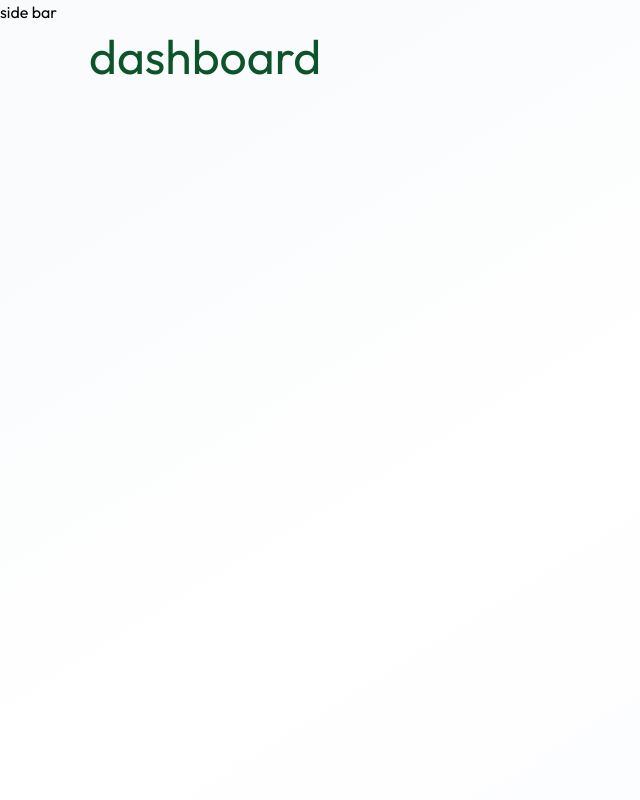
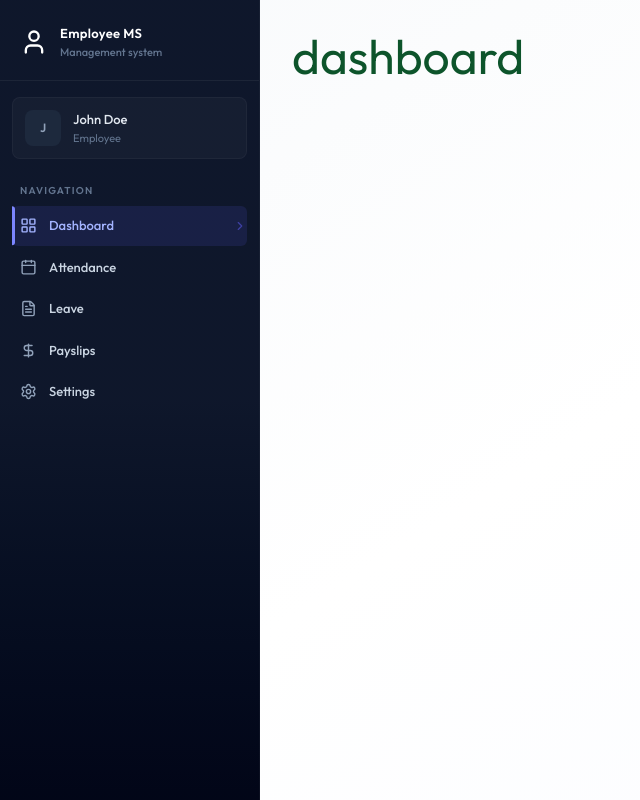
Before and after one commit to Xlence1624/Employee-management-system, a React (Vite) app in the folder Client/: page /dashboard in a window 1280 px wide. Shown: the whole page, without its empty margins (0-640 px from the left). Built offline with nearby package versions, Linux system fonts and the light colour scheme.

Commit message:
created the sidebar and its navigations
Signed-off-by: Xlence1624 <xlence1624@gmail.com>

```diff
--- a/Client/src/App.jsx
+++ b/Client/src/App.jsx
@@ -31,7 +31,7 @@
           <Route path="/settings" element={<Settings />} />
         </Route>
         <Route path="/print/payslips/:id" element={<Printpayslip />} />
-        <Route path="*" element={<Navigate to="/dashboard" replace />} />
+        <Route path="*" element={<Navigate to="/login" replace />} />
       </Routes>
     </BrowserRouter>
   );
--- a/Client/src/components/Sidebar.jsx
+++ b/Client/src/components/Sidebar.jsx
@@ -1,76 +1,188 @@
-import React, { useEffect } from 'react'
-import { useLocation } from 'react-router-dom'
-import { useState } from 'react'
-import { dummyProfileData } from '../assets/assets'
-import { MenuIcon, UserIcon } from 'lucide-react'
+import React, { useEffect } from "react";
+import { href, Link, useLocation } from "react-router-dom";
+import { useState } from "react";
+import { dummyProfileData } from "../assets/assets";
+import {
+  CalendarIcon,
+  ChevronRightIcon,
+  DollarSignIcon,
+  FileTextIcon,
+  LayoutGridIcon,
+  MenuIcon,
+  SettingsIcon,
+  UserIcon,
+  XIcon,
+} from "lucide-react";
 
 const Sidebar = () => {
-const {pathname} = useLocation()
-const [userName, setUserName] = useState("")
-const [mobileMenuOpen, setMobileMenuOpen] = useState(false)
+  const { pathname } = useLocation();
+  const [userName, setUserName] = useState("");
+  const [mobileMenuOpen, setMobileMenuOpen] = useState(true);
 
   useEffect(() => {
-setUserName(dummyProfileData.firstName + " " + dummyProfileData.lastName)
-
-
-}, [])
+    setUserName(dummyProfileData.firstName + " " + dummyProfileData.lastName);
+  }, []);
 
   //close mobile  sidebar on route change
   useEffect(() => {
-setUserName(dummyProfileData.firstName + " " + dummyProfileData.lastName)
-
-
-}, [pathname])
+    setUserName(dummyProfileData.firstName + " " + dummyProfileData.lastName);
+  }, [pathname]);
 
   //close mobile sidebar on route change
   useEffect(() => {
-setMobileMenuOpen(false)}, [pathname])
+    setMobileMenuOpen(false);
+  }, [pathname]);
 
+  const role = "" || "Employee";
+
+  const navItems = [
+    {
+      name: "Dashboard",
+      href: "/dashboard",
+      icon: LayoutGridIcon,
+    },
+
+    role === "ADMIN"
+      ? {
+          name: "Employees",
+          href: "/employees",
+          icon: UserIcon,
+        }
+      : {
+          name: "Attendance",
+          href: "/attendance",
+          icon: CalendarIcon,
+        },
+    {
+      name: "Leave",
+      href: "/leave",
+      icon: FileTextIcon,
+    },
+
+    {
+      name: "Payslips",
+      href: "/payslips",
+      icon: DollarSignIcon,
+    },
+
+    {
+      name: "Settings",
+      href: "/settings",
+      icon: SettingsIcon,
+    },
+  ];
   const sideBarContent = (
     <>
       {/* Brand Header */}
-  <div className='px-5 pt-6 pb-5 border-b border-white/6'>
+      <div className="px-5 pt-6 pb-5 border-b border-white/6">
+        <div className="flex items-center justify-between">
+          <div className="flex items-center gap-3">
+            <UserIcon className="text-white size-7 " />
 
-  <div className='flex items-center justify-between'>
-<div className='flex items-center gap-3'>
-<UserIcon className='text-white size-7 '/>
+            <div>
+              <p className="font-semibold text-[13px] text-white tracking-wide">
+                {" "}
+                Employee MS
+              </p>
+              <p className="text-[11px] text-slate-500 font-medium">
+                Management system
+              </p>
             </div>
-<div>
-  <p className='font-semibold text-[13px] text-white tracking-wide'> Employee MS</p>
-  <p className='text-[11px] text-slate-500 font-medium'>Management system</p>
+          </div>
+          {/* Close menu on mobile */}
+          <button
+            className="lg:hidden text-slate-400 hover:text-white p-1"
+            onClick={() => setMobileMenuOpen(false)}
+          >
+            <XIcon size={20} />
+          </button>
         </div>
       </div>
 
+      {/* User profile card */}
+      {userName && (
+        <div className="mx-3 mt-4 mb-1 p-3 rounded-lg bg-white/3 border border-white/4">
+          <div className="flex items-center gap-3">
+            <div className="w-9 h-9 rounded-lg bg-slate-800 flex items-center justify-center ring-white/10 shrink-0">
+              <span className="text-slate-400 text-xs font-semibold">
+                {userName.charAt(0).toUpperCase()}
+              </span>
             </div>
 
-  {/* User profile card */}
+            <div className="min-w-0">
+              <p className="text-[13px] font-medium text-slate-200 truncate">
+                {userName}
+              </p>
+              <p className="text-[11px] text-slate-500">
+                {role === "ADMIN" ? "Administrator" : "Employee"}
+              </p>
+            </div>
+          </div>
+        </div>
+      )}
+
       {/* Section label */}
+
+      <div className="px-5 pt-5 pb-2">
+        <p className="text-[10px] font-semibold uppercase tracking-[0.12em] text-slate-500">
+          Navigation
+        </p>
+      </div>
       {/* navigation */}
+
+      <div className="flex-1 px-3 space-y-0.5 overflow-y-auto">
+        {navItems.map((options) => {
+          const isActive = pathname.startsWith(options.href);
+          return (
+            <Link key={options.name} to={options.href} className={`group flex items-center gap-3 py-2.5 rounded-md text-[13px] font-medium transition-all duration-150 relative ${isActive ? "bg-indigo-500/12 text-indigo-300" : " text-slate-300 hover:text-white hover:bg-white/4"}`}>
+
+              {/* The line that indicates active route */}
+              {isActive && (
+                <div className="absolute left-0 top-1/2 -translate-y-1/2 w-[3px] h-full rounded-r-full bg-indigo-400 "></div>
+              )}
+              <options.icon
+                className={`w-[17px] h-[17px] shrink-0 ml-2 ${isActive ? "text-indigo-300" : "text-slate-400 group-hover:text-slate-300"}`}
+              />
+              <span className="flex-1">{options.name}</span>
+              {isActive && <ChevronRightIcon className="w-3.5 h-3.5 text-indigo-500/50"/>}
+            </Link>
+          );
+        })}
+      </div>
       {/* logout */}
-
-
     </>
-)
+  );
   return (
     <>
       {/* Mobile hamburger button */}
- <button className='lg:hidden fixed top-4 left-4 z-50 p-2 bg-slate-900 text-white rounded-lg shadow-lg border border-white/10' onClick={() => setMobileMenuOpen(true)}>
-  <MenuIcon  size={20} />
+      <button
+        className="lg:hidden fixed top-4 left-4 z-50 p-2 bg-slate-900 text-white rounded-lg shadow-lg border border-white/10"
+        onClick={() => setMobileMenuOpen(true)}
+      >
+        <MenuIcon size={20} />
       </button>
 
       {/* Mobile Overlay */}
- {
-
-
-  mobileMenuOpen && <div className='lg:hidden fixed inset-0 bg-black/50 backdrop-blur-sm z-40' onClick={() => setMobileMenuOpen(false)}></div>
- }
-
-
+      {mobileMenuOpen && (
+        <div
+          className="lg:hidden fixed inset-0 bg-black/50 backdrop-blur-sm z-40"
+          onClick={() => setMobileMenuOpen(false)}
+        ></div>
+      )}
 
       {/* sidebar desktop */}
 
-<aside className=  {`lg:hidden fixed inset-y-0 left-0 w-72 bg-inear-to-b from-slate-900 via slate-900 to-slate-950 text-white z-50 flex flex-col transform transition-transform duration-300 $ {mobileMenuOpen ? 'translate-x-0' : '-translate-x-full' }`}>{sideBarContent}</aside>
+      <aside className="hidden lg:flex flex-col h-full w-65 bg-linear-to-b from-slate-900 via-slate-900 to-slate-950 text-white shrink-0 border-r border-white/4">
+        {sideBarContent}
+      </aside>
+
+      {/* sidebar mobile */}
+      <aside
+        className={`lg:hidden fixed inset-y-0 left-0 w-72 bg-linear-to-b from-slate-900 via-slate-900 to-slate-950 text-white z-50 flex flex-col transform transition-transform duration-300 ${mobileMenuOpen ? "translate-x-0" : "-translate-x-full"}`}
+      >
+        {sideBarContent}
+      </aside>
     </>
-)
-}
-export default Sidebar
+  );
+};
+export default Sidebar;
--- a/Client/src/pages/Layout.jsx
+++ b/Client/src/pages/Layout.jsx
@@ -1,10 +1,12 @@
+
 import React from 'react'
 import { Outlet } from 'react-router-dom'
+import Sidebar from '../components/Sidebar'
 
 const Layout = () => {
   return (
     <div className='flex h-screen bg-linear-to-br from-slate-50 via-white to-indigo-50/30'>
-      <p>side bar</p>
+      <Sidebar/>
       <main className='flex-1 overflow-y-auto'>
         <div className='p-4 pt-16 sm:p-6 sm-pt-6 lg:p-8 max-w-400 mx-auto'>
           <Outlet />
```
Lines whose indentation alone changed are shown as unchanged.
